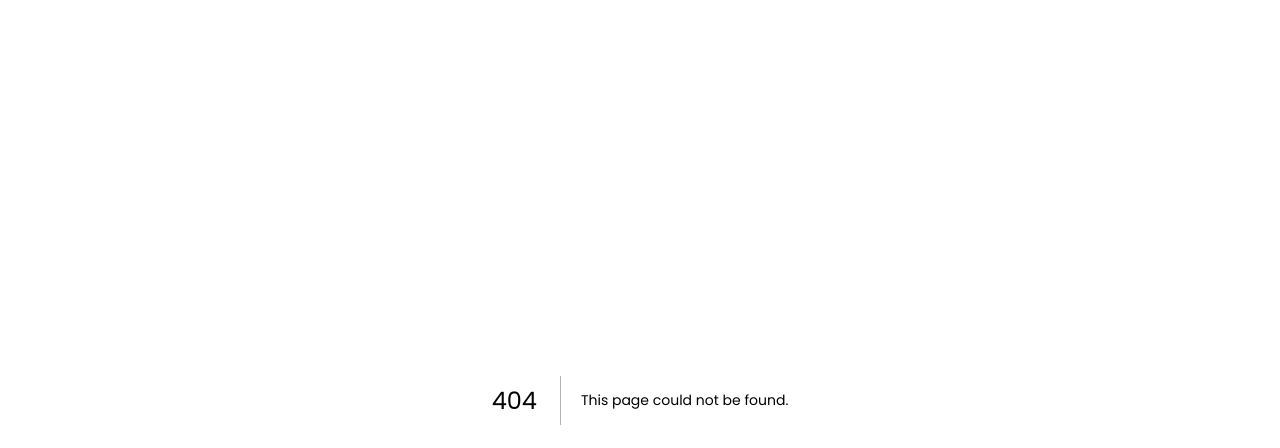
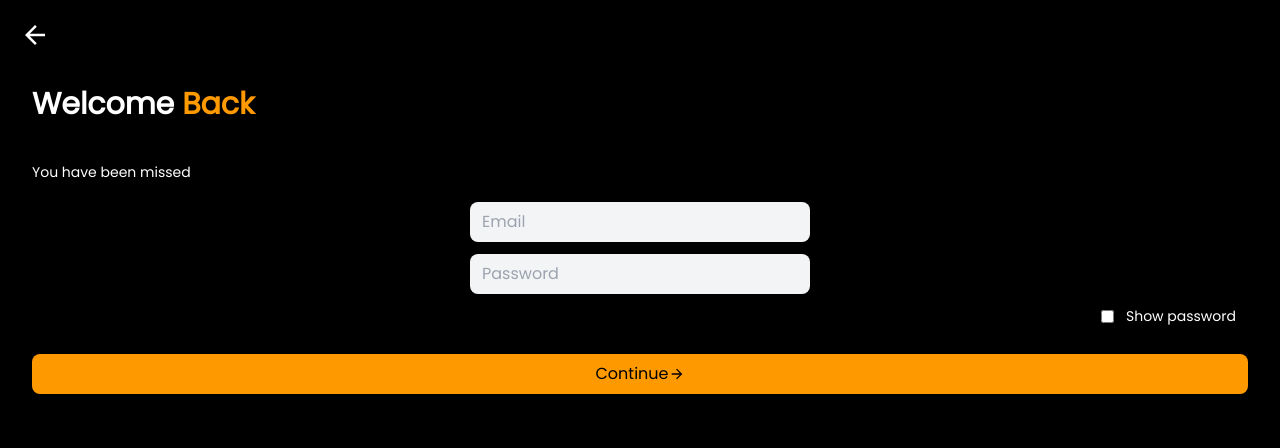
Before and after one commit to MuhammedJaseemVK/storio-frontend, a Next.js app in the folder storio1/: page /loginnew in a window 1280 px wide. Before the commit this address had no page. Shown: the top 448 px of the page. Built offline with nearby package versions, Linux system fonts and the light colour scheme.

Commit message:
added login

```diff
--- /dev/null
+++ b/storio1/src/pages/customerhome.js
@@ -0,0 +1,10 @@
+import React from 'react'
+
+export default function
+() {
+  return (
+    <div className=' '>
+
+    </div>
+  )
+}
--- a/storio1/src/pages/detailEntry.js
+++ b/storio1/src/pages/detailEntry.js
@@ -27,7 +27,8 @@ export default function detailEntry() {
 
   return (
     <div className='bg-black h-screen flex flex-col gap-5 p-5'>
-      <MdArrowBack className='text-white text-3xl' />
+      <Link href="/signup"><MdArrowBack className='text-white text-3xl' /></Link>
+
       <div className='text-white text-3xl font-semibold px-2 '>Tell us more about <span className='text-[#ff9900]'>Yourself</span></div>
       <form onSubmit={submitHandler} className='flex flex-col gap-3 w-full items-center px-3'>
         <Input placeholder="Name" type="text" required={true} value={name} onChange={e=>setName(e.target.value)} />
--- /dev/null
+++ b/storio1/src/pages/loginnew.js
@@ -0,0 +1,44 @@
+import React, {useState} from 'react'
+import { useRouter } from 'next/router'
+// import MdKeyboardBackspace from "react-icons/md";
+import { MdArrowBack } from "react-icons/md";
+import Input from '@/components/inputs/Input';
+import Button from '@/components/inputs/Button';
+import Link from 'next/link'
+
+export default function detailEntry() {
+  const router = useRouter();
+  const [email, setEmail] = useState("")
+  const [password, setPassword] = useState("")
+  const [showpassword, setshowpassword] = useState(false)
+
+
+
+  function submitHandler(e) {
+    e.preventDefault();
+    if(password.length<8 || password.length>16){
+      alert("Password is incorrect")
+    }else{
+      router.push('/')
+    }
+  }
+
+  return (
+    <div className='bg-black h-screen flex flex-col gap-5 p-5'>
+      <MdArrowBack className='text-white text-3xl' />
+      <div className='text-white text-3xl font-semibold px-3 mt-4'>Welcome <span className='text-[#ff9900]'>    Back</span></div>
+      <p className='text-white text-sm text-left px-3 mt-5'>You have been missed</p>
+      <form onSubmit={submitHandler} className='flex flex-col gap-3 w-full items-center px-3 mt-0.001'>
+        <Input placeholder="Email" type="text" required={true} value={email} onChange={e=>setEmail(e.target.value)} />
+        <Input placeholder="Password" type={showpassword?"text":"password" } required={true} value={password} onChange={e=>setPassword(e.target.value)} />
+        <div className='flex items-center justify-end w-full'>
+        <input type="checkbox" name="show" value={showpassword} onChange={()=>setshowpassword(!showpassword)} />
+            <label className='text-white text-sm  px-3 ' >Show password</label>
+
+        </div>
+        <Button className='mt-10' text='Continue'/>
+
+      </form>
+    </div>
+  )
+}
```
Also changed, not shown: 1 other file (tests, documents, lock files or other folders).
